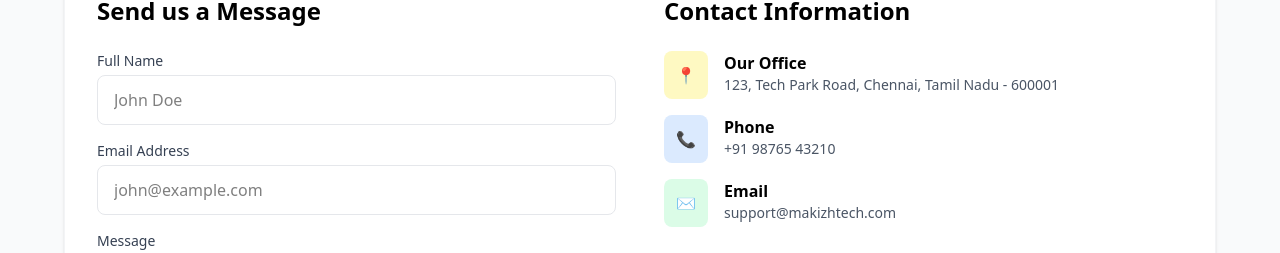
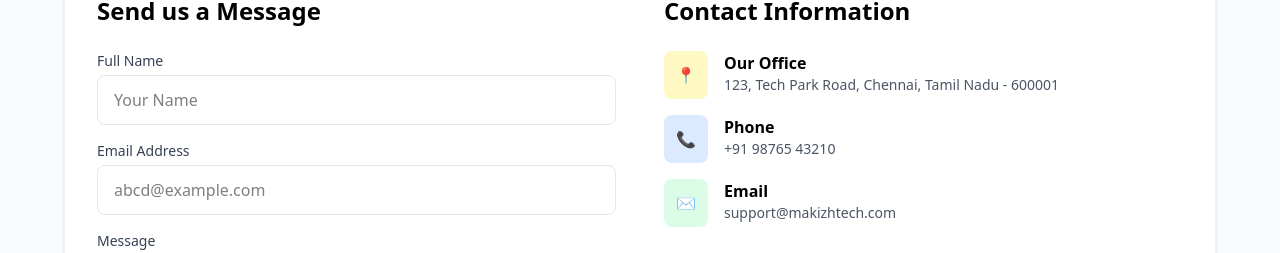
Before and after one commit to chandran-vengatesan/makizhtech-project, a React (Vite) app: page /contact in a window 1280 px wide. Shown: the part 326-579 px from the top of the page. Built offline with nearby package versions, Linux system fonts and the light colour scheme.

Commit message:
Update contact.jsx

```diff
--- a/src/pages/contact.jsx
+++ b/src/pages/contact.jsx
@@ -26,7 +26,7 @@ function Contact() {
                 <label className="block text-sm font-medium text-gray-700 mb-1">Full Name</label>
                 <input
                   type="text"
-                  placeholder="John Doe"
+                  placeholder="Your Name"
                   className="w-full px-4 py-3 rounded-lg border border-gray-200 focus:ring-2 focus:ring-yellow-400 focus:border-transparent outline-none transition"
                   required
                 />
@@ -35,7 +35,7 @@ function Contact() {
                 <label className="block text-sm font-medium text-gray-700 mb-1">Email Address</label>
                 <input
                   type="email"
-                  placeholder="john@example.com"
+                  placeholder="abcd@example.com"
                   className="w-full px-4 py-3 rounded-lg border border-gray-200 focus:ring-2 focus:ring-yellow-400 focus:border-transparent outline-none transition"
                   required
                 />
```
